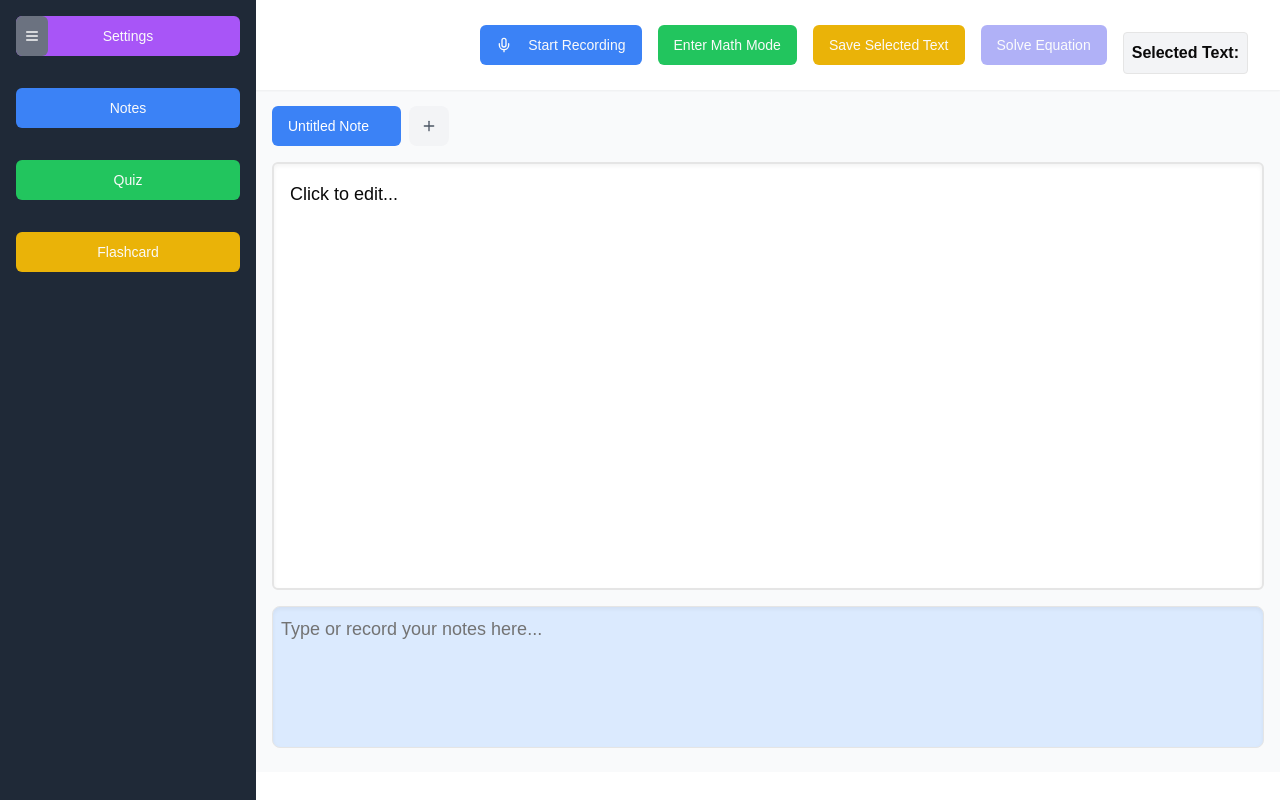
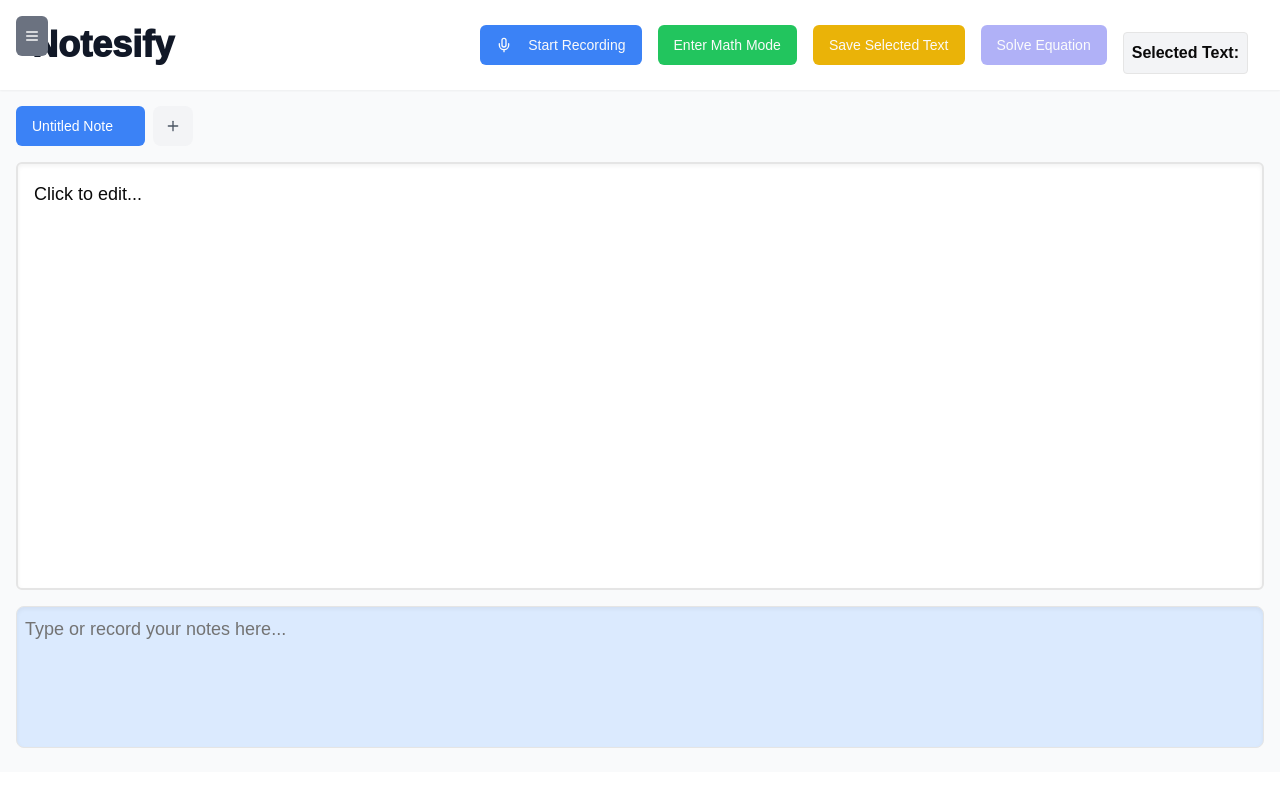
Before and after one commit to kashsuks/Notesify, a Next.js app: page / in a window 1280 px wide. Built offline with nearby package versions, Linux system fonts and the light colour scheme.

Commit message:
auto set sidebar to false

```diff
--- a/components/real-time-transcription-note-app.tsx
+++ b/components/real-time-transcription-note-app.tsx
@@ -150,7 +150,7 @@ export default function Component() {
     const [mathSolution, setMathSolution] = useState<string[]>([]);
     const [isSolving, setIsSolving] = useState(false);
 
-    const [isSidebarOpen, setIsSidebarOpen] = useState(true);
+    const [isSidebarOpen, setIsSidebarOpen] = useState(false);
 
     const mediaRecorderRef = useRef<MediaRecorder | null>(null);
     const audioChunksRef = useRef<Blob[]>([]);
```
